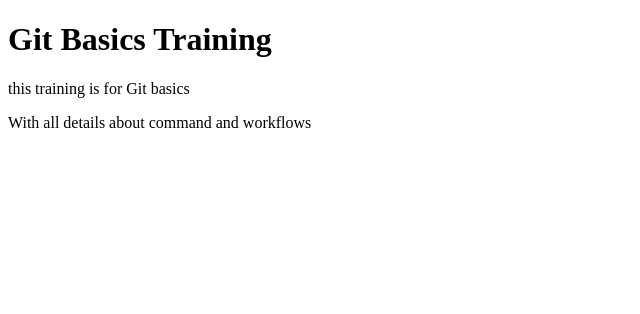
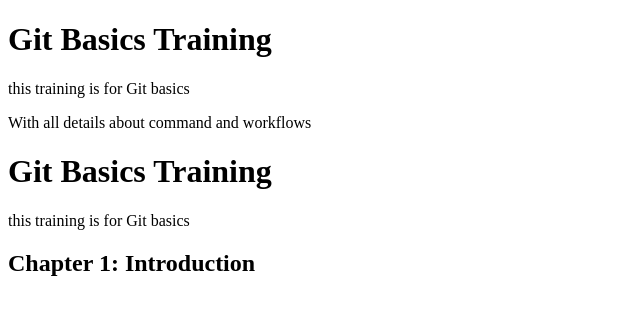
Before and after one commit to KWinTech2021/cicdtest, a website: page src/index.html in a window 1280 px wide. Shown: the whole page, without its empty margins (0-640 px from the left). Drawn offline with Linux system fonts and the light colour scheme.

Commit message:
merged for changes in index.html

```diff
--- a/src/index.html
+++ b/src/index.html
@@ -13,5 +13,8 @@
 
     <p>With all details about command and workflows</p>
 
+    <h1>Git Basics Training</h1>
+    <p1>this training is for Git basics</p1>
+    <h2>Chapter 1: Introduction</h2>
 </body>
 </html>
```
